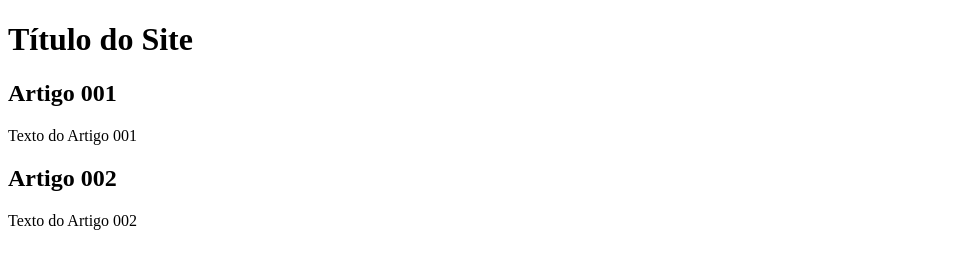
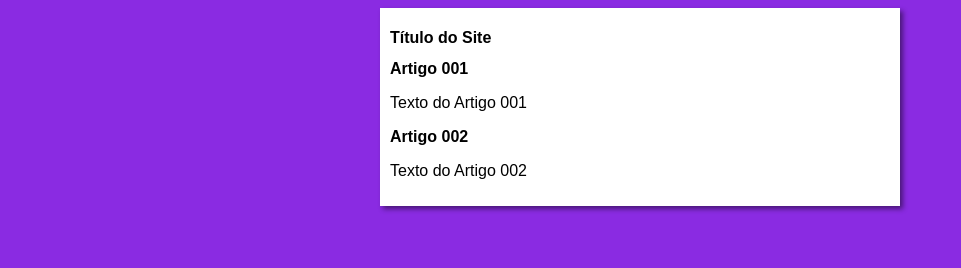
Before and after one commit to vagney/projeto-site, a plain HTML site: page index.html in a window 1280 px wide. Shown: the whole page, without its empty margins (0-961 px from the left). Drawn offline with Linux system fonts and the light colour scheme.

Commit message:
iniciei o design

```diff
--- /dev/null
+++ b/estilos/style.css
@@ -0,0 +1,19 @@
+* {
+    font-family: Arial, Helvetica, sans-serif;
+    font-size: 16px;
+
+}
+
+body {
+background-color: blueviolet;
+
+}
+main {
+    background-color: white;
+    width: 500px;
+    margin: auto;
+    padding: 10px;
+    box-shadow: 3px 3px 5px rgba(0, 0, 0, 0.479);
+
+
+}
--- a/index.html
+++ b/index.html
@@ -5,6 +5,7 @@
     <meta http-equiv="X-UA-Compatible" content="IE=edge">
     <meta name="viewport" content="width=device-width, initial-scale=1.0">
     <title>Título do Site</title>
+    <link rel="stylesheet" href="estilos/style.css">
 </head>
 <body>
     <main>
```
